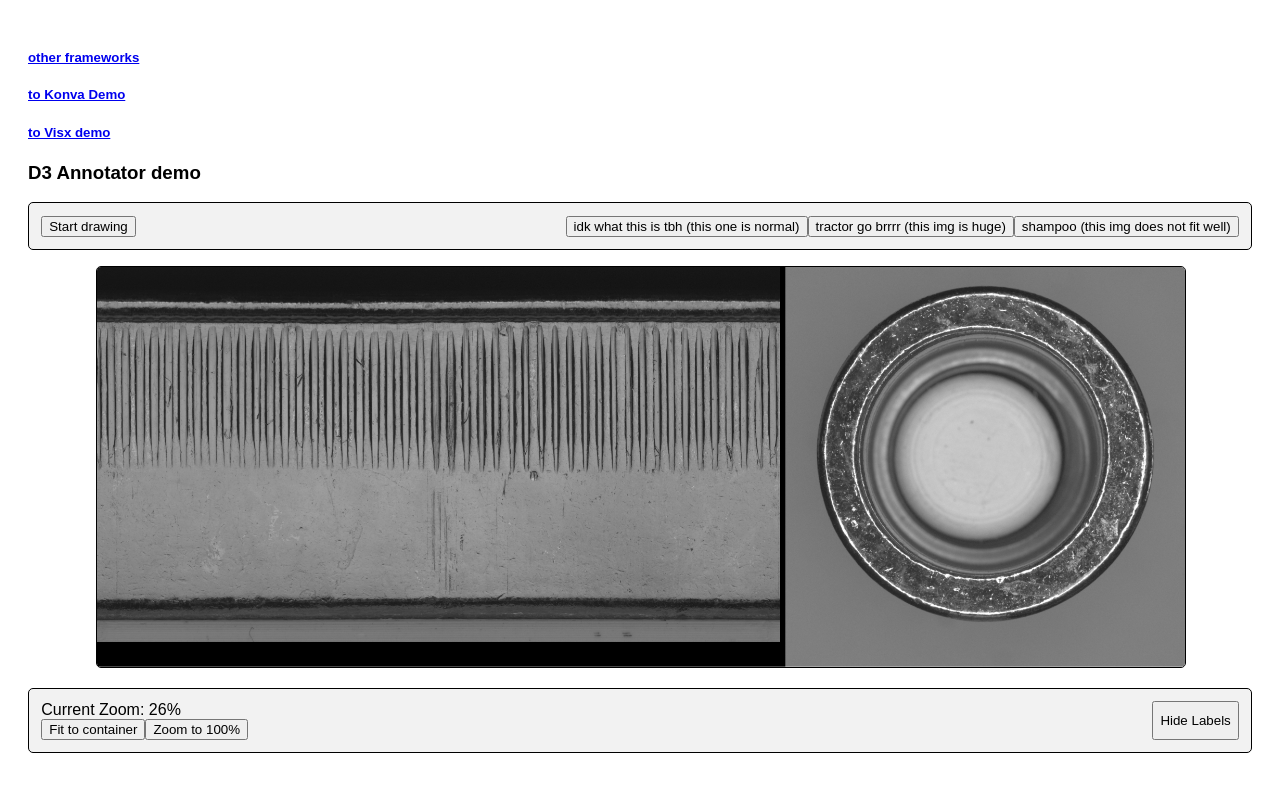
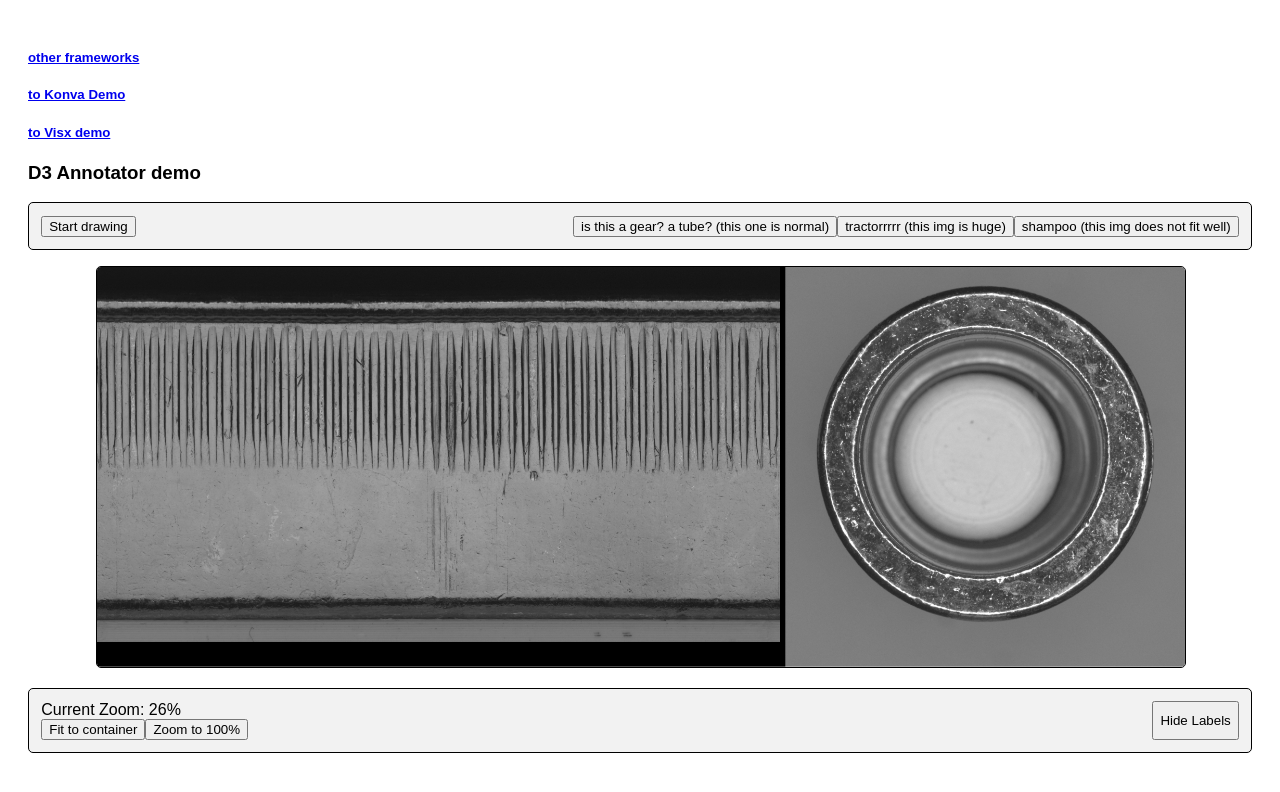
Before and after one commit to lev-rosenberg/annotator, a Next.js app: page /D3Viewer in a window 1280 px wide. Shown: the top 792 px of the page. Built offline with nearby package versions, Linux system fonts and the light colour scheme.

Commit message:
fixed visx zoom bug

```diff
--- a/src/components/visxDemo/visxAnnotator.tsx
+++ b/src/components/visxDemo/visxAnnotator.tsx
@@ -129,6 +129,9 @@ export default function VisxAnnotator(props: annotatorProps) {
             props.onZoomPan(true);
           }
         }}
+        onWheel={() => {
+          props.setCurrZoom(zoom.transformMatrix.scaleX);
+        }}
       >
         <Group
           transform={zoom.toString()}
--- a/src/pages/D3Viewer.tsx
+++ b/src/pages/D3Viewer.tsx
@@ -187,13 +187,13 @@ export default function D3Viewer(): JSX.Element {
               onClick={() => handleChangeImage("/images/maddoxdev.jpg", 0)}
               className="reset"
             >
-              idk what this is tbh (this one is normal)
+              is this a gear? a tube? (this one is normal)
             </button>
             <button
               onClick={() => handleChangeImage("/images/bigimage.jpg", 0)}
               className="reset"
             >
-              tractor go brrrr (this img is huge)
+              tractorrrrr (this img is huge)
             </button>
             <button
               onClick={() => handleChangeImage("/images/bottles.jpg", 0)}
--- a/src/pages/KonvaViewer.tsx
+++ b/src/pages/KonvaViewer.tsx
@@ -280,13 +280,13 @@ export default function KonvaViewer(): JSX.Element {
             onClick={() => handleChangeImage("/images/maddoxdev.jpg", 0)}
             className="reset"
           >
-            idk what this is tbh (this one is normal)
+            is this a gear? a tube? (this one is normal)
           </button>
           <button
             onClick={() => handleChangeImage("/images/bigimage.jpg", 0)}
             className="reset"
           >
-            tractor go brrrr (this img is huge)
+            tractorrrrr (this img is huge)
           </button>
           <button
             onClick={() => handleChangeImage("/images/paul.jpg", 0)}
--- a/src/pages/VisxViewer.tsx
+++ b/src/pages/VisxViewer.tsx
@@ -310,7 +310,7 @@ export default function VisxViewer(): JSX.Element {
                 }
                 className="reset"
               >
-                idk what this is tbh (this img is avergae)
+                is this a gear? a tube? (this img is average)
               </button>
               <button
                 onClick={() =>
@@ -318,7 +318,7 @@ export default function VisxViewer(): JSX.Element {
                 }
                 className="reset"
               >
-                tractor go brrrr (this img is huge)
+                tractorrrrr (this img is huge)
               </button>
               <button
                 onClick={() => handleChangeImage("/images/paul.jpg", 0, zoom)}
```
Also changed, not shown: 1 other file (tests, documents, lock files or other folders).
